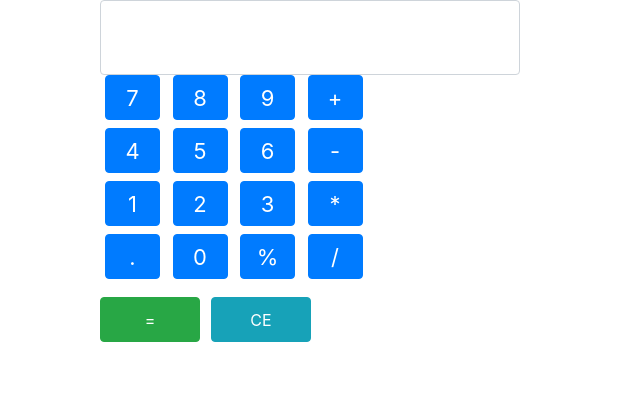
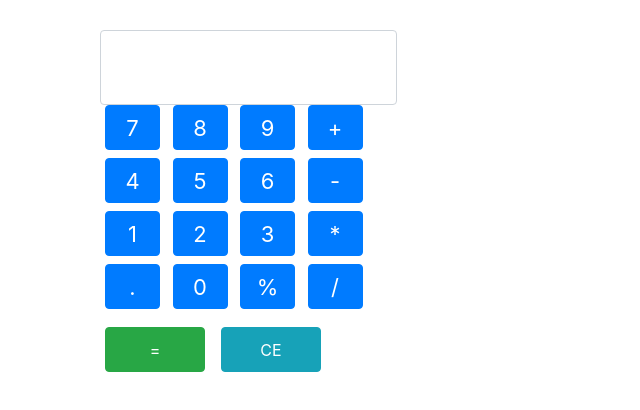
Before and after one commit to lrsonnewend/calculadora-lista7, an Angular app: page / in a window 1280 px wide. Shown: the top 410 px of the page, without its empty margins (0-640 px from the left). Built offline with nearby package versions, Linux system fonts and the light colour scheme.

Commit message:
1 file modified

```diff
--- a/src/app/app.component.css
+++ b/src/app/app.component.css
@@ -8,6 +8,7 @@ p {
     height: 45px;
     margin-top: 10px;
     margin-right: 11px;
+    margin-left: 5px;
 }
 
 .bttn {
@@ -22,8 +23,16 @@ p {
 #display {
     /* calculator er display er jonne ai id kora hoie */
     text-align: right;
-    width: 420px;
+    width: 297px;
     height: 75px;
     font-size: 26px;
     background-color: white;
 }
+
+.calcontainer {
+    /* ai class ta form er modde kora hoice form er size tik orar jonne */
+
+    margin-left: 0;
+    margin-top: 30px;
+    width: 316px;
+}
```
